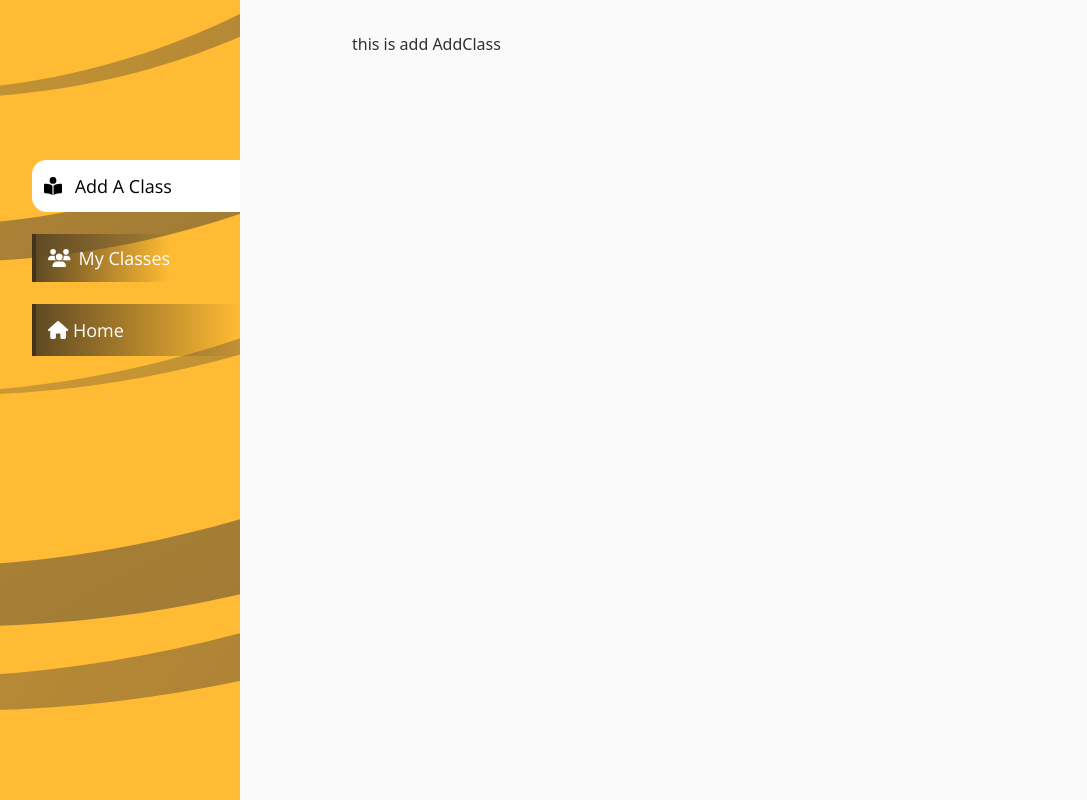
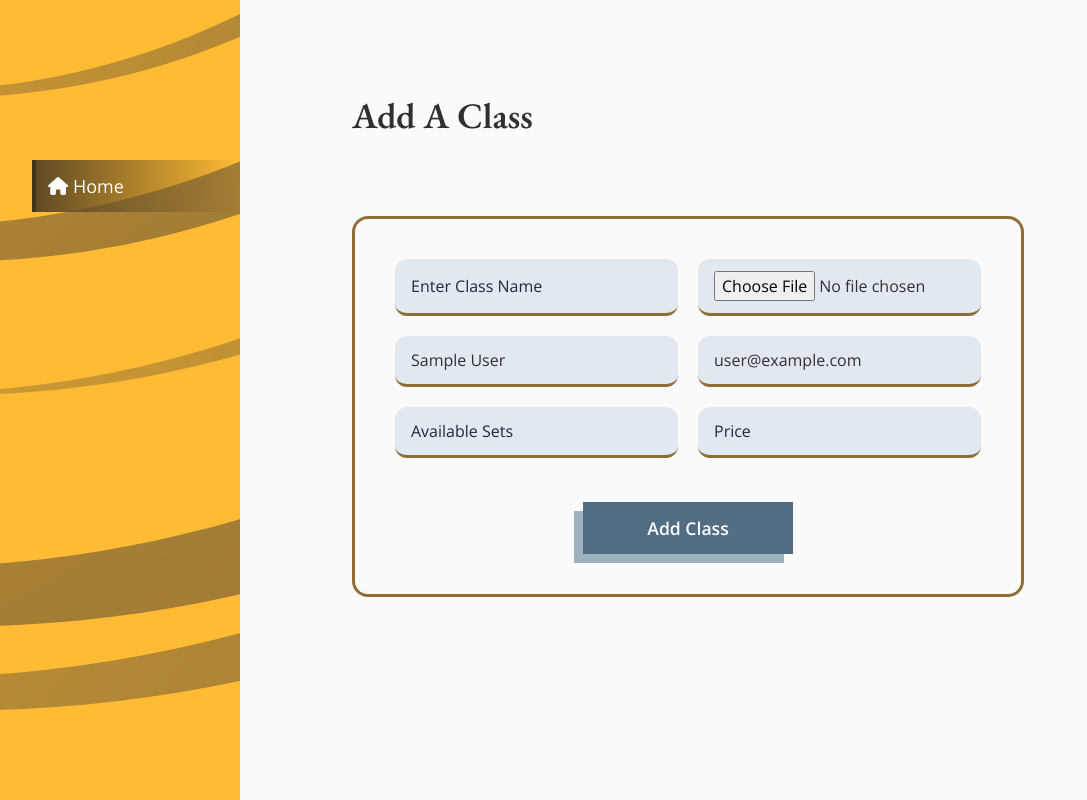
Before and after one commit to sourav55555/summer-of-school-client, a React (Vite) app: page /dashboard/addclass in a window 1280 px wide. Shown: the whole page, without its empty margins (0-1087 px from the left). Built offline with nearby package versions, Linux system fonts and the light colour scheme; no server answers; sample sign-in values are in the browser's storage; a web font is replaced by a local one.

Commit message:
add a class update

```diff
--- a/src/Components/Navbar/Navbar.jsx
+++ b/src/Components/Navbar/Navbar.jsx
@@ -1,12 +1,33 @@
+import { useState } from "react";
+import { useEffect } from "react";
 import { useContext } from "react";
 import { Link, NavLink } from "react-router-dom";
 import icon from "../../assets/icons/football.png";
 import { AuthContext } from "../../AuthProvider/AuthProvider";
+import useAdmin from "../../Hooks/useAdmin";
+import useIsInstructor from "../../Hooks/useIsInstructor";
 import "./Navbar.css";
 
 const Navbar = () => {
 
+  const [isAdmin] = useAdmin();
+  const [isInstructor] = useIsInstructor();
+
+  const [dashboardRout, setDashboardRout] = useState("");
+
   const {user, logout} = useContext(AuthContext);
+
+  useEffect(()=>{
+    if(isAdmin){
+
+      setDashboardRout("manageclass")
+
+    }
+    else if(isInstructor){
+      setDashboardRout("addclass")
+    }
+  }, [user, isAdmin, isInstructor])
+
   // console.log(user?.photoURL, "nav photo")
 
   return (
@@ -53,7 +74,7 @@
             </li>
             <li>
               {
-                user && <Link to="/dashboard/manageclass">Dashboard</Link>
+                user && <Link to={`/dashboard/${dashboardRout}`}>Dashboard</Link>
               }
             </li>
           </ul>
--- a/src/Hooks/useAdmin.jsx
+++ b/src/Hooks/useAdmin.jsx
@@ -9,7 +9,7 @@
     const {user, loading} = useAuth();
     const [secureUrl] = useAxiosSecure();
 
-    const {data: isAdmin, isLoading } = useQuery({
+    const {data: isAdmin = false, isLoading } = useQuery({
         queryKey: ["isAdmin", user?.email],
         enabled: !loading,
         queryFn: async ()=>{
--- a/src/Hooks/useAxiosSecure.jsx
+++ b/src/Hooks/useAxiosSecure.jsx
@@ -26,8 +26,9 @@
           (response) => response,
           async (error) => {
             if (error.response && (error.response.status === 401 || error.response.status === 403)) {
-              await logout();
-              navigate('/login');
+              // await logout();
+              // navigate('/login');
+              console.log("unauthorixed", "axios cequre")
 
             }
             return Promise.reject(error);
--- a/src/Hooks/useIsInstructor.jsx
+++ b/src/Hooks/useIsInstructor.jsx
@@ -1,11 +1,23 @@
+import { useQuery } from "@tanstack/react-query";
+import useAuth from "./useAuth";
+import useAxiosSecure from "./useAxiosSecure";
 
 
 const useIsInstructor = () => {
-    return (
-        <div>
+    const {user, loading} = useAuth();
+    const [secureUrl] = useAxiosSecure();
 
-        </div>
-    );
+    const {data: isInstructor = false, isLoading } = useQuery({
+        queryKey: ["isInstructor", user?.email],
+        enabled: !loading,
+        queryFn: async ()=>{
+            const response = await secureUrl(`roleuser/${user?.email}`);
+            console.log(response.data, "is isInstructor");
+            return response.data.instructor;
+        }
+    })
+
+    return [isInstructor, isLoading];
 };
 
 export default useIsInstructor;
--- a/src/Layout/Dashboard.jsx
+++ b/src/Layout/Dashboard.jsx
@@ -6,13 +6,14 @@
 import { FontAwesomeIcon } from "@fortawesome/react-fontawesome";
 import { Link, NavLink, Outlet } from "react-router-dom";
 import useAdmin from "../Hooks/useAdmin";
-import useInstructors from "../Hooks/useInstructors";
+import useIsInstructor from "../Hooks/useIsInstructor";
+
 import "./Dashboard.css";
 
 const Dashboard = () => {
   const [isAdmin] = useAdmin();
-  const [isInstructor] = useInstructors();
 
+  const [isInstructor] = useIsInstructor();
   console.log(isInstructor, "instructor");
 
   return (
--- a/src/Pages/DashboardPages/AddClass/AddClass.jsx
+++ b/src/Pages/DashboardPages/AddClass/AddClass.jsx
@@ -1,11 +1,100 @@
+import { useForm } from "react-hook-form";
+import { toast, Toaster } from "react-hot-toast";
+import useAuth from "../../../Hooks/useAuth";
+import useAxiosSecure from "../../../Hooks/useAxiosSecure";
+
+const img_token =   import.meta.env.VITE_IMGAPI;
+
+const AddClass = () => {
+  const { user } = useAuth();
+  const [secureUrl] = useAxiosSecure();
+
+  const img_hosting = `https://api.imgbb.com/1/upload?key=${img_token}`;
+
+  const {
+    reset,
+    register,
+    handleSubmit,
+    watch,
+    formState: { errors },
+  } = useForm();
+  const onSubmit = (data) => {
+
+    const formData=  new FormData();
+    formData.append("image" , data.image[0])
+
+    fetch(img_hosting,{
+        method: "POST",
+        body: formData
+    })
+    .then(res => res.json())
+    .then(res =>{
+        if(res.success){
+            const image = res.data.display_url;
+            const {name, instructorName, instructorEmail, availableSets, price} = data;
+            const newClass = { name, image, instructorName, instructorEmail, availableSets: parseFloat(availableSets), price: parseFloat(price) , status: "pending" }
+            secureUrl.post("/class", {newClass})
+            .then(data => {console.log(data); toast.success("Class Added Successfully."); reset()})
+            .catch(error => console.error(error))
+        }
+    })
+  };
 
 
-const AddClass = () => {
-    return (
-        <div>
-            <p>this is add AddClass</p>
-        </div>
-    );
+
+
+
+  return (
+    <div className="pt-16">
+      <p className="text-4xl font-semibold font1">Add A Class</p>
+
+      <div className="border-[3px] border-[#8e6e35] rounded-2xl p-10 font2 w-3/4 mt-20">
+        <form onSubmit={handleSubmit(onSubmit)} className="grid grid-cols-2 gap-5">
+          {/* include validation with required or other standard HTML validation rules */}
+          <input
+            className="px-4 py-3 bg-slate-200 rounded-xl border-b-[3px] border-[#8e6e35] placeholder:text-slate-800"
+            {...register("name", { required: true })}
+            placeholder={"Enter Class Name"}
+          />
+          <input
+            className="px-4 py-3 bg-slate-200 rounded-xl border-b-[3px] border-[#8e6e35] placeholder:text-slate-800"
+            {...register("image", { required: true })}
+            type="file"
+            placeholder="Select Class image"
+          />
+          <input
+            className="px-4 py-3 bg-slate-200 rounded-xl border-b-[3px] border-[#8e6e35] placeholder:text-slate-800"
+            {...register("instructorName", { required: true })}
+            value={user.displayName}
+          />
+          <input
+            className="px-4 py-3 bg-slate-200 rounded-xl border-b-[3px] border-[#8e6e35] placeholder:text-slate-800"
+            {...register("instructorEmail", { required: true })}
+            value={user.email}
+          />
+          <input
+            className="px-4 py-3 bg-slate-200 rounded-xl border-b-[3px] border-[#8e6e35] placeholder:text-slate-800"
+            {...register("availableSets", { required: true })}
+            type="number"
+            placeholder="Available Sets"
+          />
+          <input
+            className="px-4 py-3 bg-slate-200 rounded-xl border-b-[3px] border-[#8e6e35] placeholder:text-slate-800"
+            {...register("price", { required: true })}
+            type="number"
+            placeholder="Price"
+          />
+          {/* errors will return when field validation fails  */}
+          {errors.exampleRequired && <span>This field is required</span>}
+          {/* <input className="col-span-2" type="submit" />  */}
+          <div className="parent-btn col-span-2 text-center mt-6">
+            <button type="submit" className="button3">Add Class</button>
+          </div>
+        </form>
+      </div>
+      <Toaster/>
+    </div>
+  );
 };
 
 export default AddClass;
--- a/src/Pages/DashboardPages/ManageClasses/ManageClass.jsx
+++ b/src/Pages/DashboardPages/ManageClasses/ManageClass.jsx
@@ -1,13 +1,11 @@
-import useAdmin from "../../../Hooks/useAdmin";
+
 import useClasses from "../../../Hooks/useClasses";
 import Class from "./Class";
 
 const ManageClass = () => {
 
-    // const [isAdmin, isLoading] = useAdmin();
-    // console.log(isAdmin,isLoading, "form dasheasdjf");
 
-    const [classes, refetch] = useClasses();
+    const [classes] = useClasses();
 
 
     return (
--- a/src/Pages/DashboardPages/ManageUsers/ManageUsers.jsx
+++ b/src/Pages/DashboardPages/ManageUsers/ManageUsers.jsx
@@ -5,12 +5,7 @@
 const ManageUsers = () => {
 
     const [users, refetch] = useUser();
-    console.log(users);
 
-    const handleRefetch = ()=>{
-        refetch();
-        console.log("handlke refetch")
-    }
 
 
 
@@ -19,7 +14,7 @@
         <h3 className="text-4xl font-semibold font1">All Users</h3>
         <div className="">
             {
-                users.map(data => <User key={data._id} handleRefetch={handleRefetch} data={data}/>)
+                users.map(data => <User key={data._id} data={data}/>)
             }
         </div>
     </div>
--- a/src/Pages/DashboardPages/MyClasses/Myclasses.jsx
+++ b/src/Pages/DashboardPages/MyClasses/Myclasses.jsx
@@ -1,8 +1,12 @@
 
 
 const Myclasses = () => {
+
+
+
     return (
         <div>
+            <p>Your Classes</p>
 
         </div>
     );
--- a/src/Pages/Home/Home/Home.jsx
+++ b/src/Pages/Home/Home/Home.jsx
@@ -22,8 +22,11 @@
 import { Autoplay } from "swiper";
 import TopClasses from "../TopClasses/TopClasses";
 import Instructors from "../Instructors/Instructors";
+import useAdmin from "../../../Hooks/useAdmin";
+
 
 const Home = () => {
+
   return (
     <div>
       <div className="banner bg-no-repeat">
```
